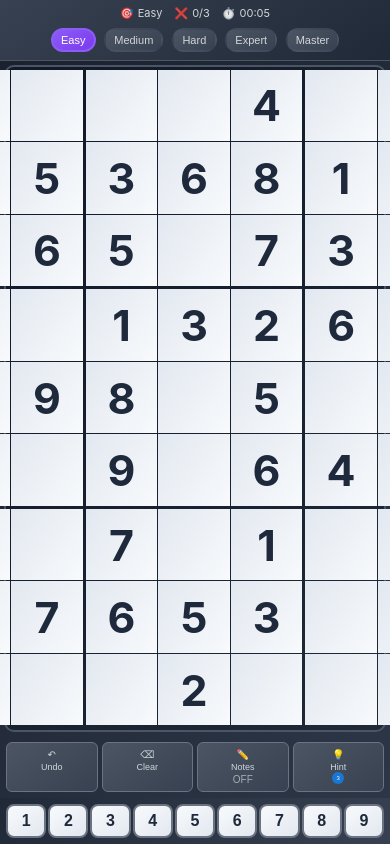
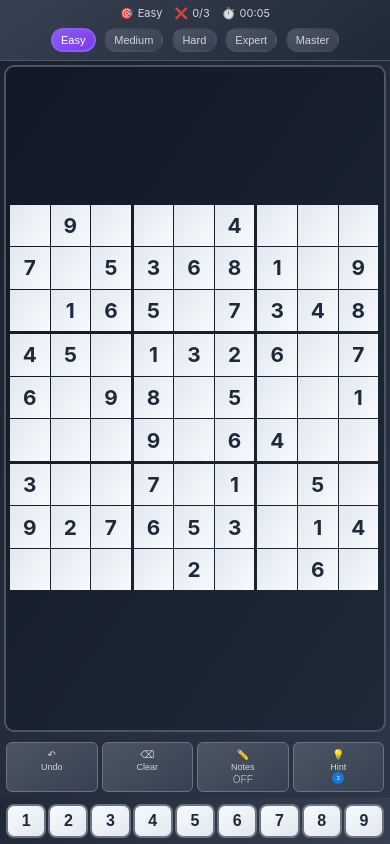
Before and after one commit to van0kLynx/sudoku, a plain HTML site: page index.html in a window 390 px wide. Drawn offline with Linux system fonts and the light colour scheme.

Commit message:
style fixes

```diff
--- a/css/style.css
+++ b/css/style.css
@@ -108,7 +108,7 @@ body {
 }
 
 .sudoku-grid {
-    padding: 12px;
+    padding: 8px;
     display: -webkit-box;
     display: -ms-flexbox;
     display: flex;
@@ -120,11 +120,13 @@ body {
     background: -webkit-linear-gradient(145deg, #1f2937 0%, #111827 100%);
     border-radius: 10px;
     -webkit-border-radius: 10px;
-    margin: 12px;
+    margin: 8px;
     border: 2px solid #4b5563;
     gap: 1px;
     flex: 1;
     min-height: 0;
+    max-width: 100%;
+    overflow: hidden;
 }
 
 .sudoku-row {
@@ -135,8 +137,10 @@ body {
     -webkit-box-direction: normal;
     -ms-flex-direction: row;
     flex-direction: row;
-    height: 35px;
+    height: 32px;
     gap: 1px;
+    max-width: 100%;
+    overflow: hidden;
 }
 
 .sudoku-row:nth-child(3n) {
@@ -148,8 +152,8 @@ body {
 }
 
 .cell {
-    width: 37px;
-    height: 35px;
+    width: 32px;
+    height: 32px;
     background: linear-gradient(145deg, #f8fafc 0%, #e2e8f0 100%);
     background: -webkit-linear-gradient(145deg, #f8fafc 0%, #e2e8f0 100%);
     display: -webkit-box;
@@ -161,7 +165,7 @@ body {
     -webkit-box-pack: center;
     -ms-flex-pack: center;
     justify-content: center;
-    font-size: 20px;
+    font-size: 16px;
     font-weight: bold;
     cursor: pointer;
     -webkit-transition: background-color 0.2s, color 0.2s, transform 0.1s;
@@ -419,19 +423,25 @@ body {
         justify-content: center;
         align-items: center;
         min-height: 0;
+        max-width: calc(100vw - 8px);
+        overflow: hidden;
     }
 
     .sudoku-row {
-        height: calc((100vh - 200px) / 9);
+        height: calc((100vw - 16px) / 9);
         gap: 1px;
+        max-width: 100%;
+        overflow: hidden;
     }
 
     .cell {
-        font-size: calc((100vh - 200px) / 9 * 0.6);
-        width: calc((100vh - 200px) / 9);
-        height: calc((100vh - 200px) / 9);
-        min-width: 25px;
-        min-height: 25px;
+        font-size: calc((100vw - 16px) / 9 * 0.5);
+        width: calc((100vw - 16px) / 9);
+        height: calc((100vw - 16px) / 9);
+        min-width: 28px;
+        min-height: 28px;
+        max-width: calc((100vw - 16px) / 9);
+        overflow: hidden;
     }
 
     .controls {
```
